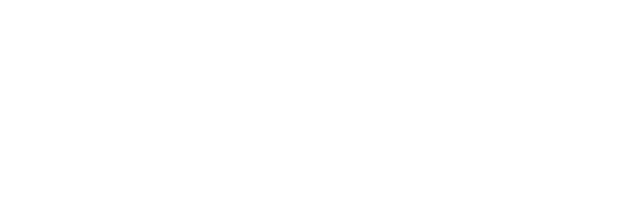
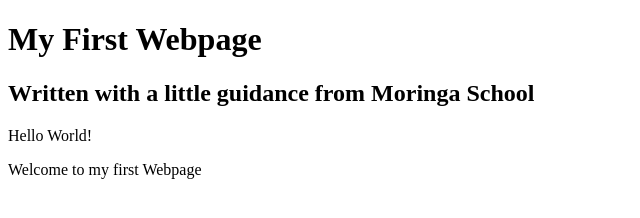
Before and after one commit to KoomeA/my-first-website, a plain HTML site: page index.html in a window 1280 px wide. Shown: the whole page, without its empty margins (0-640 px from the left). Drawn offline with Linux system fonts and the light colour scheme.

Commit message:
add webpage content

```diff
--- a/index.html
+++ b/index.html
@@ -6,6 +6,12 @@
   <title>My First Webpage</title>
 </head>
 <body>
+  <h1>My First Webpage</h1>
+  <h2>Written with a little guidance from Moringa School</h2>
+
+  <p>Hello World!</p>
+  <p>Welcome to my first Webpage</p>
 
 </body>
+
 </html>
```
